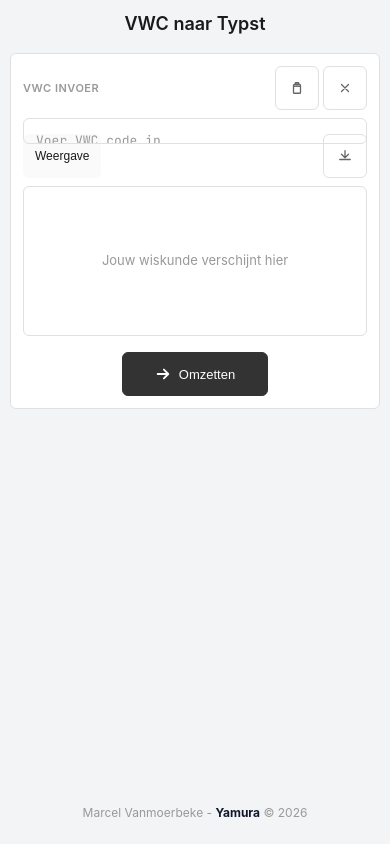
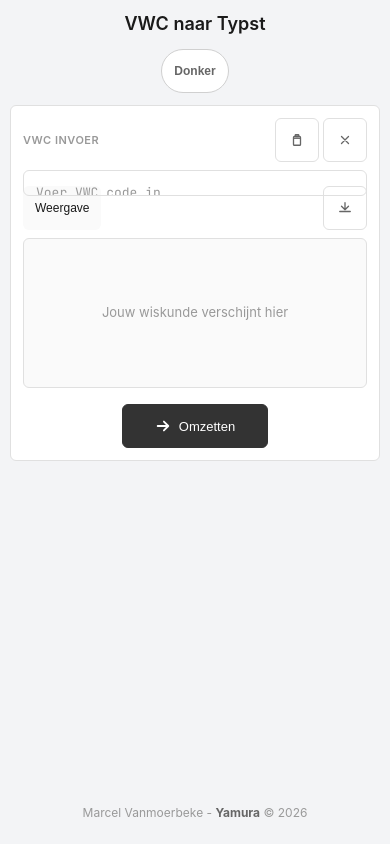
Before and after one commit to Yxmura/brailk, a Flask app: page / in a window 390 px wide. Run offline with Flask 3, Linux system fonts and the light colour scheme; some libraries are stand-ins or nearby versions.

Commit message:
feat: add dark theme with theme-aware math rendering
Add a persistent light/dark toggle and make Typst SVG output inherit UI colors so formulas stay readable without white backgrounds in dark mode.

```diff
--- a/app.py
+++ b/app.py
@@ -4,6 +4,7 @@ Flask web interface for VWC to Typst converter with live rendering.
 
 import base64
 import os
+import re
 import tempfile
 from pathlib import Path
 
@@ -67,6 +68,31 @@ def render_typst_to_image(
     finally:
         # Always clean up the temp file
         os.unlink(temp_path)
+
+
+def sanitize_svg_for_theming(svg_text: str) -> str:
+    """Make Typst SVG theme-aware by removing fixed white background and hard black ink."""
+    # Remove the first full-canvas white background path Typst inserts.
+    svg_text = re.sub(
+        r"<path class=\"typst-shape\" fill=\"#(?:fff|ffffff)\"[^>]*/>\s*",
+        "",
+        svg_text,
+        count=1,
+        flags=re.IGNORECASE,
+    )
+
+    # Allow CSS to control math color for light/dark mode.
+    svg_text = re.sub(
+        r'fill="#000000"', 'fill="currentColor"', svg_text, flags=re.IGNORECASE
+    )
+    svg_text = re.sub(
+        r'stroke="#000000"',
+        'stroke="currentColor"',
+        svg_text,
+        flags=re.IGNORECASE,
+    )
+
+    return svg_text
 
 
 @app.route("/")
@@ -141,6 +167,7 @@ def convert_and_render():
 
         # SVG is text, so decode it directly (no base64 needed)
         svg_text = image_data.decode("utf-8")
+        svg_text = sanitize_svg_for_theming(svg_text)
 
         return jsonify(
             {
--- a/static/css/style.css
+++ b/static/css/style.css
@@ -66,12 +87,40 @@ body {
 .hero {
     text-align: center;
     flex-shrink: 0;
+    position: relative;
 }
 
 .hero h1 {
     font-size: 24px;
     font-weight: 600;
     margin-bottom: 4px;
+}
+
+.theme-toggle {
+    position: absolute;
+    right: 0;
+    top: 50%;
+    transform: translateY(-50%);
+    border: 1px solid var(--border-strong);
+    border-radius: 999px;
+    background: var(--panel);
+    color: var(--text-secondary);
+    font-size: 12px;
+    font-weight: 600;
+    padding: 6px 12px;
+    cursor: pointer;
+    transition: all 0.15s;
+}
+
+.theme-toggle:hover {
+    color: var(--text);
+    border-color: var(--focus);
+}
+
+.theme-toggle[aria-pressed="true"] {
+    color: #ffffff;
+    background: #334155;
+    border-color: #475569;
 }
 
 .hero-description {
@@ -120,6 +169,12 @@ body {
 
     .hero h1 {
         font-size: 20px;
+    }
+
+    .theme-toggle {
+        position: static;
+        transform: none;
+        margin-top: 8px;
     }
 
     .converter {
@@ -430,7 +491,7 @@ body {
 /* Render View */
 .render-view {
     height: 100%;
-    background: white;
+    background: var(--input);
     border: 1px solid var(--border);
     border-radius: var(--radius);
     display: flex;
@@ -835,7 +915,7 @@ a:focus {
 }
 
 .footer a {
-    color: #0f172a;
+    color: var(--text-secondary);
     font-weight: 700;
     text-decoration: none;
     transition: color 0.15s;
--- a/static/js/app.js
+++ b/static/js/app.js
@@ -10,6 +10,7 @@ document.addEventListener("DOMContentLoaded", function () {
   const clearBtn = document.getElementById("clear-btn");
   const pasteBtn = document.getElementById("paste-btn");
   const downloadBtn = document.getElementById("download-btn");
+  const themeToggle = document.getElementById("theme-toggle");
 
   const tabs = document.querySelectorAll(".tab");
   const panels = document.querySelectorAll(".tab-panel");
@@ -30,6 +31,7 @@ document.addEventListener("DOMContentLoaded", function () {
     setupTabs();
     setupKeyboardShortcuts();
     setupButtons();
+    setupThemeToggle();
     setupGlobalKeyFocus();
     setupSyntaxHighlighting();
     setupAutoConvert();
@@ -83,6 +85,45 @@ document.addEventListener("DOMContentLoaded", function () {
         performConversion();
       }
     });
+  }
+
+  function setupThemeToggle() {
+    if (!themeToggle) return;
+
+    const savedTheme = localStorage.getItem("brailk_theme");
+    if (savedTheme === "dark" || savedTheme === "light") {
+      applyTheme(savedTheme, false);
+    } else {
+      const prefersDark = window.matchMedia("(prefers-color-scheme: dark)").matches;
+      applyTheme(prefersDark ? "dark" : "light", false);
+    }
+
+    themeToggle.addEventListener("click", () => {
+      const nextTheme = document.body.classList.contains("theme-dark")
+        ? "light"
+        : "dark";
+      applyTheme(nextTheme, true);
+    });
+  }
+
+  function applyTheme(theme, showNotification) {
+    const isDark = theme === "dark";
+    document.body.classList.toggle("theme-dark", isDark);
+
+    if (themeToggle) {
+      themeToggle.setAttribute("aria-pressed", isDark ? "true" : "false");
+      themeToggle.textContent = isDark ? "Licht" : "Donker";
+      themeToggle.setAttribute(
+        "aria-label",
+        isDark ? "Licht thema inschakelen" : "Donker thema inschakelen",
+      );
+    }
+
+    localStorage.setItem("brailk_theme", theme);
+
+    if (showNotification) {
+      showToast(isDark ? "Donker thema actief" : "Licht thema actief");
+    }
   }
 
   function setupSyntaxHighlighting() {
--- a/templates/index.html
+++ b/templates/index.html
@@ -22,6 +22,15 @@
             <main class="main">
                 <section class="hero">
                     <h1>VWC naar Typst</h1>
+                    <button
+                        type="button"
+                        id="theme-toggle"
+                        class="theme-toggle"
+                        aria-pressed="false"
+                        aria-label="Donker thema inschakelen"
+                    >
+                        Donker
+                    </button>
                 </section>
 
                 <section class="converter" id="convert">
```
Also changed, not shown: other parts of static/css/style.css (+48 -2 lines).
